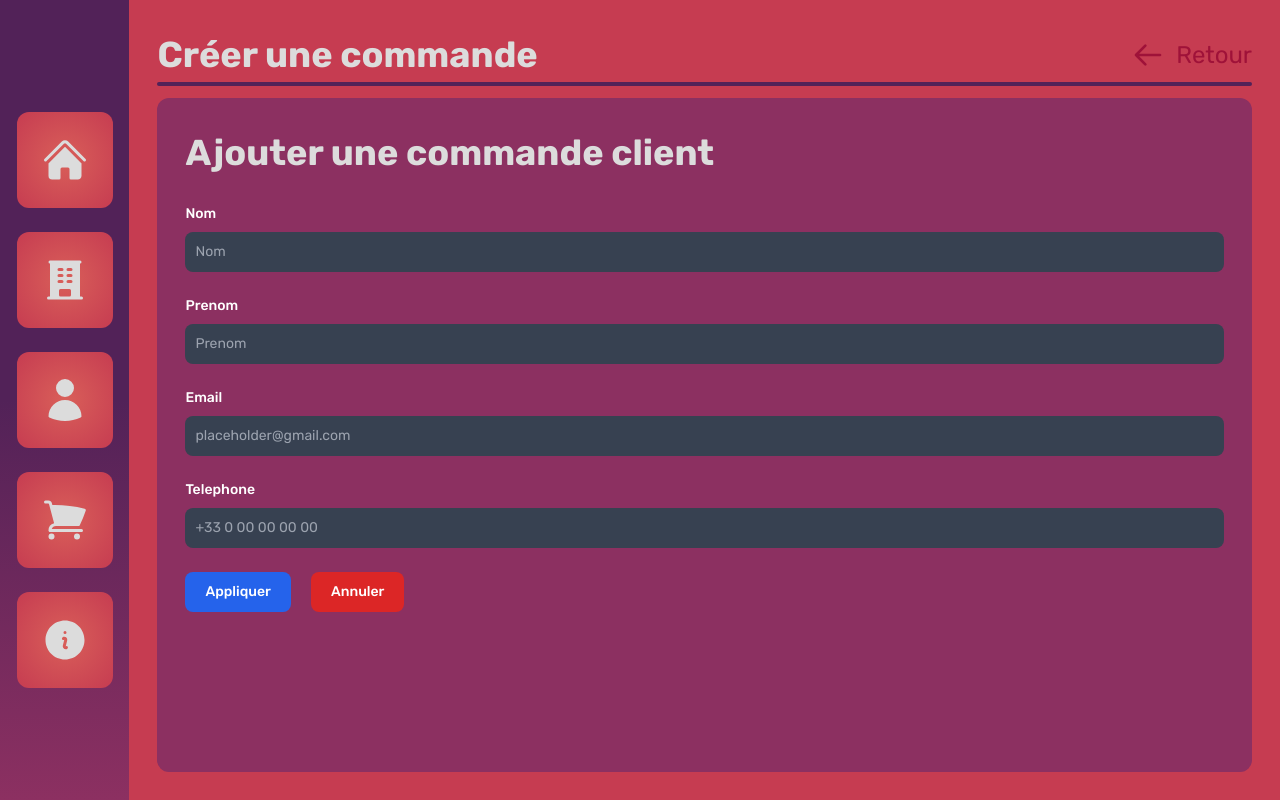
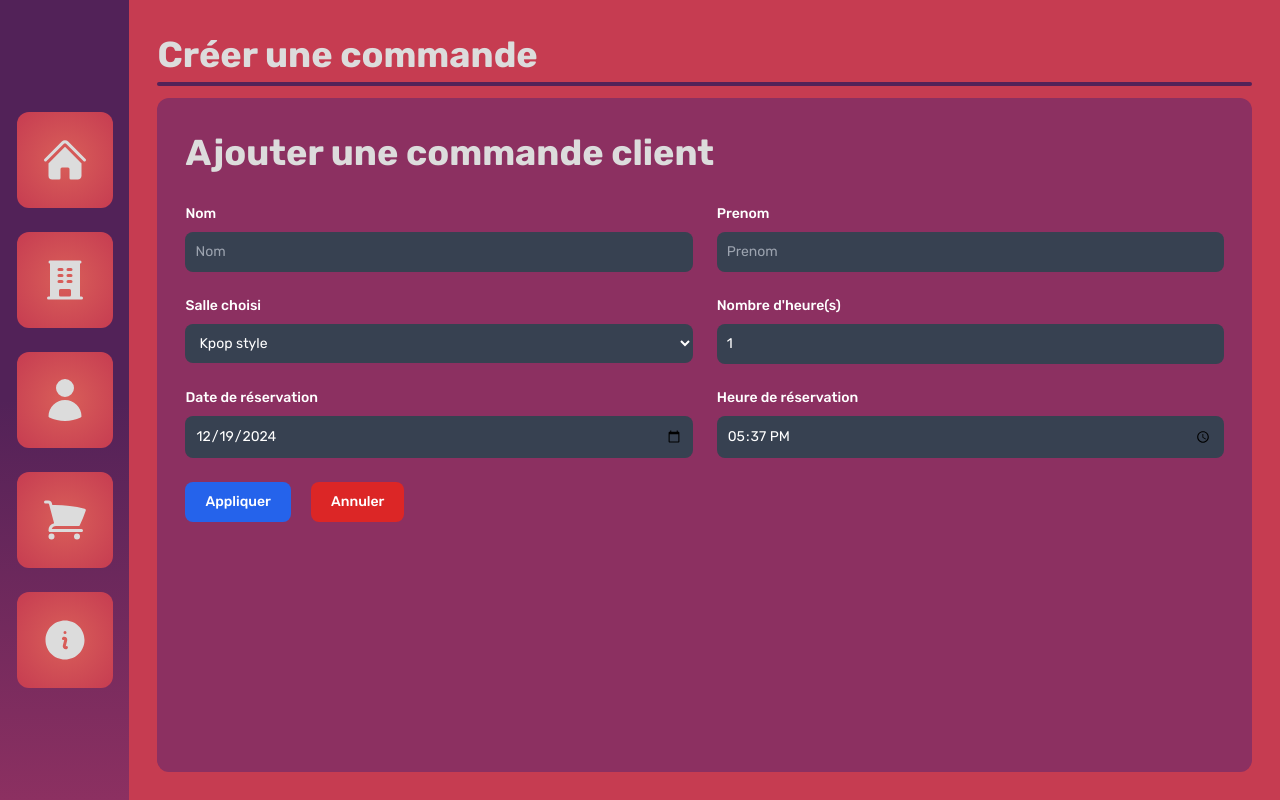
Before and after one commit to fr-timothe/KaraManager, a Flask app: page /orders/create in a window 1280 px wide. Run offline with Flask 3, Linux system fonts and the light colour scheme; some libraries are stand-ins or nearby versions.

Commit message:
feat: Refactor gestion des dates et mise à jour des modèles de données (DEBUT)

```diff
--- a/database_manager.py
+++ b/database_manager.py
@@ -15,7 +15,7 @@ class DatabaseManager:
             nom TEXT NOT NULL,
             prenom TEXT NOT NULL,
             email TEXT,
-            telephone TEXT
+            telephone TEXT NOT NULL
         )
         """)
         self.curseur.execute("""
@@ -110,7 +110,7 @@ class DatabaseManager:
         # Supprime une commande par son ID
         self.curseur.execute(f"DELETE FROM orders WHERE id={id}")
 
-    def get_order(self, id:int, id_clients:int, date_reservation:int):
+    def get_client_order(self, id:int, id_clients:int, date_reservation:int):
         # Récupère une commande spécifique
         return self.curseur.execute(f"SELECT {date_reservation} FROM orders JOIN clients ON {id_clients}.orders={id.clients}.clients").fetchone()
 
--- a/date.py
+++ /dev/null
@@ -1,5 +0,0 @@
-import datetime
-
-x = time(6,20,0,0)
-
-print(x.strftime("%H","%M"))
--- /dev/null
+++ b/date_manager.py
@@ -0,0 +1,10 @@
+import datetime
+
+def date_now():
+    return datetime.datetime.now().strftime("%Y-%m-%d")
+
+def hour_now():
+    return datetime.datetime.now().strftime("%H:%M")
+
+def date_time_now(self):
+    return datetime.datetime.now().strftime("%Y-%m-%d %H:%M")
--- a/main.py
+++ b/main.py
@@ -1,5 +1,6 @@
-from flask import Flask, render_template, request, url_for, flash, redirect
+from flask import Flask, render_template, request, url_for, jsonify, redirect
 from database_manager import DatabaseManager
+import date_manager
 
 app = Flask(__name__)
 db_manager = DatabaseManager()
@@ -119,17 +120,19 @@ def create_order():
     # Route pour créer une nouvelle salle
     if request.method == 'POST':
         # Si la méthode est POST, ajouter la salle avec les données du formulaire
-        db_manager.add_room(request.form['nom_salle'], request.form['nbr_places'], request.form['prix_heure'])
-        return redirect(url_for('orders'))
+        data = {"date": request.form['date']}
+        return jsonify(data)
     else:
         # Sinon, afficher le formulaire de création de salle
-        return render_template('orders/create.html', clients=db_manager.get_clients(), rooms=db_manager.get_rooms())
+        temp_data = {"date": date_manager.date_now(), "heure": date_manager.hour_now()}
+        print(temp_data)
+        return render_template('orders/create.html', clients=db_manager.get_clients(), rooms=db_manager.get_rooms(), data=temp_data)
 
 @app.route('/infos')
 def infos():
     # Route pour afficher des informations générales
     return render_template('infos.html')
 
-#if __name__ == '__main__':
+if __name__ == '__main__':
     # Démarrage de l'application Flask en mode debug
-    #app.run(debug=True)
+    app.run(debug=True)
--- a/templates/orders/create.html
+++ b/templates/orders/create.html
@@ -2,18 +2,11 @@
 
 {% block content %}
 <section class="h-full w-full bg-[--palette-3] flex">
+
 <div class="h-full w-full p-7 flex flex-col space-y-3">
-    <div class="flex flex-col">
+  <div>
     <div class="flex flex-row justify-between">
       <span class="great-title">Créer une commande</span>
-        <a href="{{ url_for('orders') }}" class="text-rose-800 flex flex-row justify-center items-center space-x-3" title="Retour à la liste des clients">
-          <svg xmlns="http://www.w3.org/2000/svg" class="h-8 w-8" fill="none" viewBox="0 0 24 24" stroke="currentColor">
-            <path stroke-linecap="round" stroke-linejoin="round" stroke-width="2" d="M10 19l-7-7m0 0l7-7m-7 7h18" />
-          </svg>
-          <span class="text-2xl">
-            Retour
-          </span>
-        </a>
     </div>
     <div class="w-full h-1 bg-[--palette-1] rounded-lg "></div>
   </div>
@@ -21,7 +14,8 @@
         <div class="w-full h-5/12 bg-[--palette-2] rounded-xl flex flex-col p-7">
             <span class="great-title mb-6">Ajouter une commande client</span>
             <form id="main-form" class="overflow-x-auto" method="post">
-                <div class="mb-6">
+                <div class="flex flex-row w-full space-x-6">
+                  <div class="mb-6 w-full">
                       <label for="nom" class="block mb-2 text-sm font-medium text-white">Nom</label>
                       <input type="text" id="nom" name="nom" list="noms" class="text-sm rounded-lg focus:ring-blue-500 focus:border-blue-500 block w-full p-2.5 bg-gray-700 border-gray-600 placeholder-gray-400 text-white" placeholder="Nom" required/>
                       <datalist id="noms">
@@ -30,26 +24,43 @@
                         {% endfor %}
                       </datalist>
                   </div>
-                <div class="mb-6">
+                  <div class="mb-6 w-full">
                       <label for="prenom" class="block mb-2 text-sm font-medium text-white">Prenom</label>
                       <input type="text" id="prenom" name="prenom" list="prenoms" class="text-sm rounded-lg focus:ring-blue-500 focus:border-blue-500 block w-full p-2.5 bg-gray-700 border-gray-600 placeholder-gray-400 text-white" placeholder="Prenom" required/>
                       <datalist id="prenoms">
                         {% for client in clients %}
-                        <option value="{{ client[1] }}">
+                          <option value="{{ client[2] }}">
                         {% endfor %}
                       </datalist>
                   </div>
-                <div class="mb-6">
-                    <label for="email" class="block mb-2 text-sm font-medium text-white">Email</label>
-                    <input type="email" id="email" name="email" class="text-sm rounded-lg focus:ring-blue-500 focus:border-blue-500 block w-full p-2.5 bg-gray-700 border-gray-600 placeholder-gray-400 text-white" placeholder="placeholder@gmail.com"/>
                 </div>
-                <div class="mb-6">
-                    <label for="telephone" class="block mb-2 text-sm font-medium text-white">Telephone</label>
-                    <input type="tel" id="telephone" autocomplete="tel" name="telephone" class="text-sm rounded-lg focus:ring-blue-500 focus:border-blue-500 block w-full p-2.5 bg-gray-700 border-gray-600 placeholder-gray-400 text-white" placeholder="+33 0 00 00 00 00"/>
+                <div class="flex flex-row w-full space-x-6">
+                  <div class="mb-6 w-full">
+                    <label for="salle" class="block mb-2 text-sm font-medium text-white">Salle choisi</label>
+                    <select id="salle" name="salle" class="text-sm rounded-lg focus:ring-blue-500 focus:border-blue-500 block w-full p-2.5 bg-gray-700 border-gray-600 placeholder-gray-400 text-white">
+                        {% for room in rooms %}
+                        <option value="{{ room[1] }}">{{ room[1] }}</option>
+                        {% endfor %}
+                    </select>
+                  </div>
+                  <div class="mb-6 w-full">
+                    <label for="nbr_heure" class="block mb-2 text-sm font-medium text-white">Nombre d'heure(s)</label>
+                    <input type="number" id="nbr_heure" name="nbr_heure" class="text-sm rounded-lg focus:ring-blue-500 focus:border-blue-500 block w-full p-2.5 bg-gray-700 border-gray-600 placeholder-gray-400 text-white" placeholder="Nombre d'heure(s)" value="1" required/>
+                  </div>
+                </div>
+                <div class="flex flex-row w-full space-x-6">
+                  <div class="mb-6 w-full">
+                    <label for="date" class="block mb-2 text-sm font-medium text-white">Date de réservation</label>
+                    <input type="date" id="date" name="date" class="text-sm rounded-lg focus:ring-blue-500 focus:border-blue-500 block w-full p-2.5 bg-gray-700 border-gray-600 placeholder-gray-400 text-white" value="{{ data['date'] }}" min="{{ data['date'] }}" required/>
+                  </div>
+                  <div class="mb-6 w-full">
+                    <label for="heure" class="block mb-2 text-sm font-medium text-white">Heure de réservation</label>
+                    <input type="time" id="heure" name="heure" class="text-sm rounded-lg focus:ring-blue-500 focus:border-blue-500 block w-full p-2.5 bg-gray-700 border-gray-600 placeholder-gray-400 text-white" value="{{ data['heure'] }}" min="{{ data['heure'] }}" step="1800" required/>
+                  </div>
                 </div>
                 <div class="flex flex-row space-x-5">
                   <button type="submit" class="text-white focus:ring-4 focus:outline-none font-medium rounded-lg text-sm w-full sm:w-auto px-5 py-2.5 text-center bg-blue-600 hover:bg-blue-700 focus:ring-blue-800">Appliquer</button>
-                  <button onclick='document.getElementById("main-form").reset();' class="text-white focus:ring-4 focus:outline-none font-medium rounded-lg text-sm w-full sm:w-auto px-5 py-2.5 text-center bg-red-600 hover:bg-red-700 focus:ring-red-800">Annuler</button>
+                  <a href="{{ url_for('orders') }}" class="text-white focus:ring-4 focus:outline-none font-medium rounded-lg text-sm w-full sm:w-auto px-5 py-2.5 text-center bg-red-600 hover:bg-red-700 focus:ring-red-800">Annuler</a>
                 </div>
             </form>
         </div>
```
Also changed, not shown: templates/clients/create.html (+4 -12 lines), templates/rooms/create.html (+3 -11 lines). Lines whose indentation alone changed are shown as unchanged.
